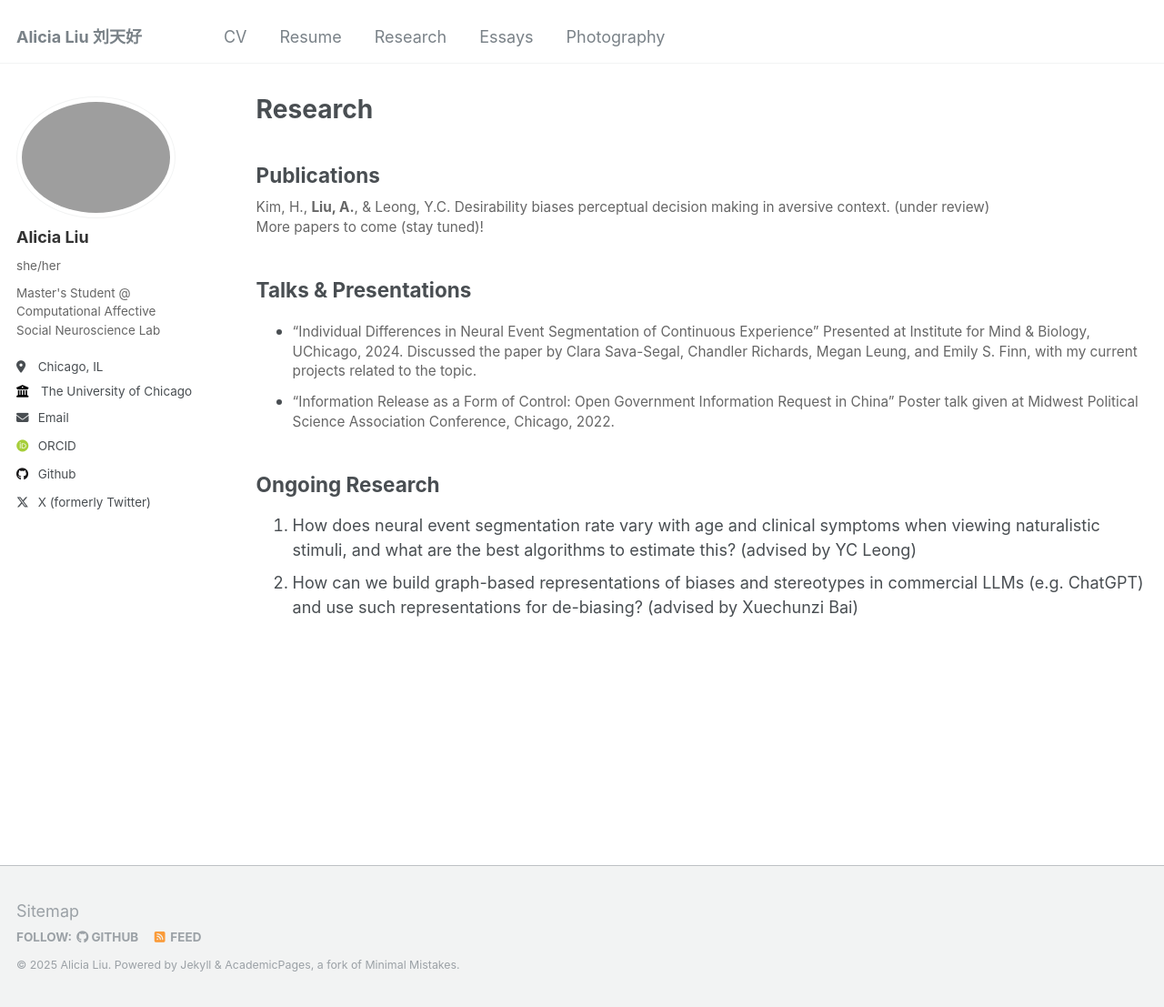
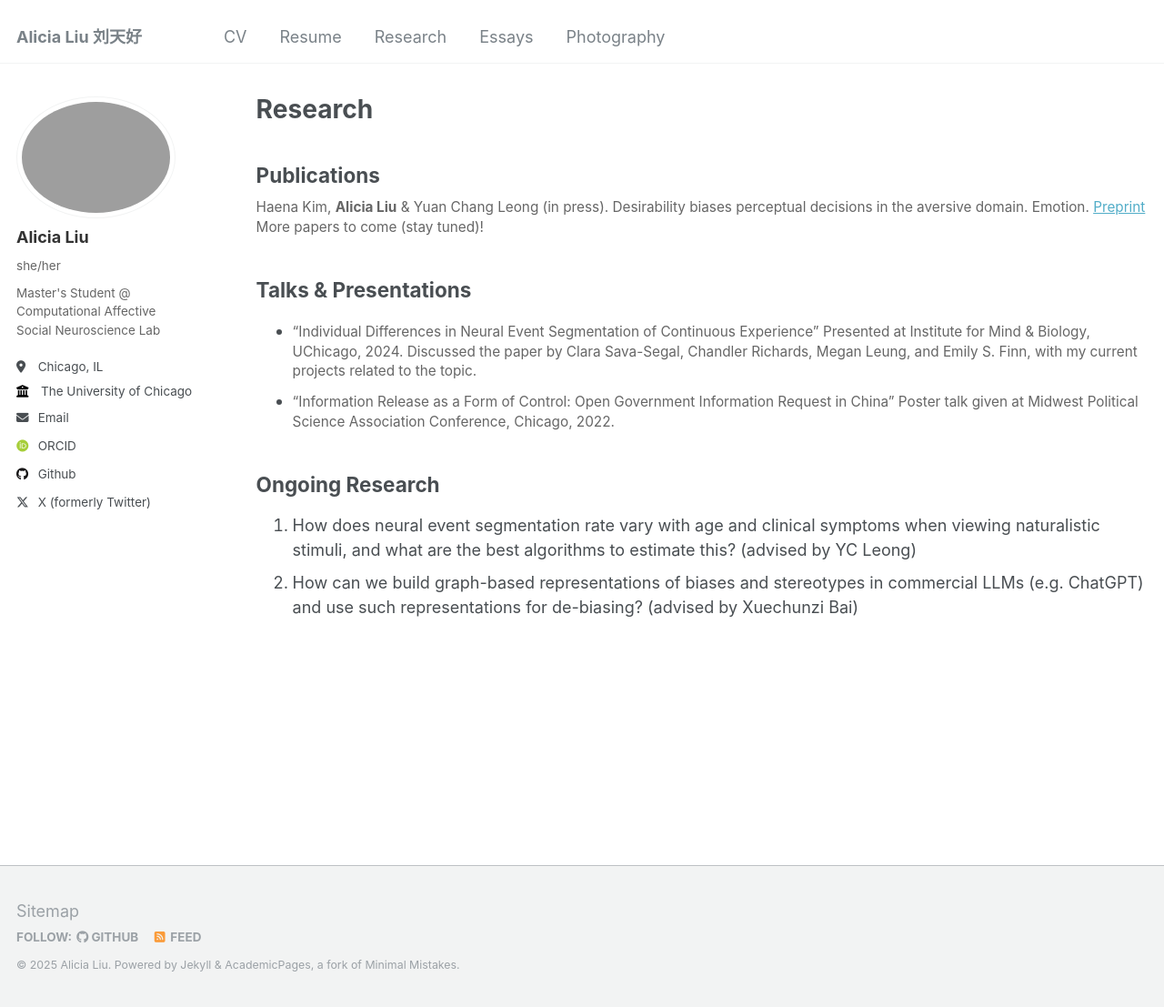
Before and after one commit to 20-alicial/20-alicial.github.io, a Jekyll site: the page built from _pages/research.md, in a window 1280 px wide and 1107 px high. Shown: the whole window at 91% size. Built offline with Jekyll 4.4.1, drawn with Linux system fonts in a browser that asks for light colours; some web fonts are replaced.

Commit message:
Update research.md with preprint

```diff
--- a/_pages/research.md
+++ b/_pages/research.md
@@ -5,7 +5,7 @@ permalink: /research/
 author_profile: true
 ---
 ## Publications
-Kim, H., **Liu, A.**, & Leong, Y.C. Desirability biases perceptual decision making in aversive context. (under review)
+Haena Kim, **Alicia Liu** & Yuan Chang Leong (in press). Desirability biases perceptual decisions in the aversive domain. Emotion. [Preprint](https://osf.io/preprints/psyarxiv/8mnb7)
 
 More papers to come (stay tuned)!
 
```
